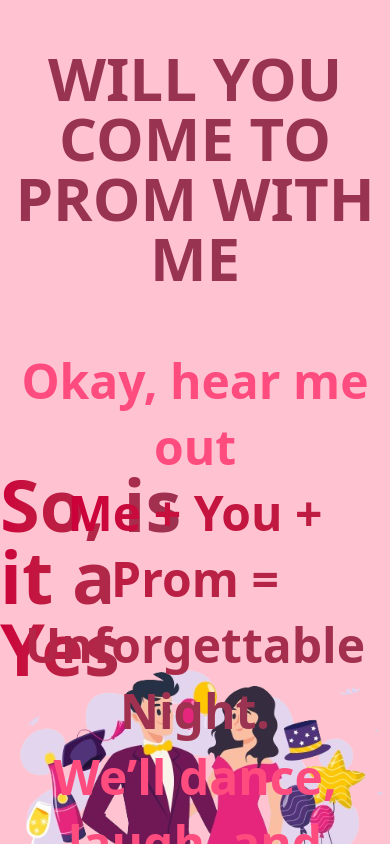
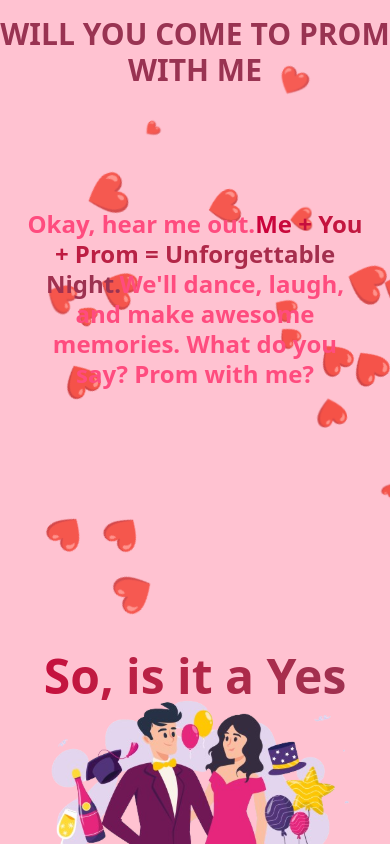
Before and after one commit to Siddesh755/prom, a React (Vite) app in the folder wybmp/: page / in a window 390 px wide. Built offline with nearby package versions, Linux system fonts and the light colour scheme.

Commit message:
feat: Add falling hearts animation and responsive text adjustments in Hero component

```diff
--- a/wybmp/src/components/Hero.jsx
+++ b/wybmp/src/components/Hero.jsx
@@ -1,37 +1,117 @@
+import { useEffect, useState } from "react";
 import TextCursor from "./TextCursor";
 import promsvg from "../assets/prom.svg";
 
+// Heart component with randomized properties
+const FallingHeart = ({ index }) => {
+  // Generate random properties for each heart
+  const size = Math.random() * 30 + 10; // Between 10px and 40px
+  const initialLeft = Math.random() * 100; // Random horizontal position (0-100%)
+  const delay = Math.random() * 5; // Random delay (0-5s)
+  const duration = Math.random() * 10 + 5; // Random animation duration (5-15s)
+  const rotate = Math.random() * 360; // Random rotation
+
+  return (
+    <div
+      className="absolute top-0 text-[#ff4c7f] z-0 opacity-70"
+      style={{
+        left: `${initialLeft}%`,
+        fontSize: `${size}px`,
+        animation: `fall ${duration}s linear ${delay}s infinite`,
+        transform: `rotate(${rotate}deg)`,
+      }}
+    >
+      ❤️
+    </div>
+  );
+};
+
 const Hero = () => {
+  const [hearts, setHearts] = useState([]);
+
+  useEffect(() => {
+    // Create 20 hearts
+    const heartCount = 20;
+    setHearts(Array.from({ length: heartCount }, (_, i) => i));
+
+    // Add falling animation to the global style
+    const styleElement = document.createElement("style");
+    styleElement.textContent = `
+      @keyframes fall {
+        0% {
+          transform: translateY(-5%) rotate(0deg);
+          opacity: 0.8;
+        }
+        50% {
+          transform: translateY(50vh) rotate(180deg);
+          opacity: 0.9;
+        }
+        100% {
+          transform: translateY(100vh) rotate(360deg);
+          opacity: 0.7;
+        }
+      }
+    `;
+    document.head.appendChild(styleElement);
+
+    return () => {
+      document.head.removeChild(styleElement);
+    };
+  }, []);
+
   return (
     <div className="relative h-screen w-full overflow-hidden bg-[#ffc2d1]">
+      {/* Falling Hearts */}
+      {hearts.map((index) => (
+        <FallingHeart key={index} index={index} />
+      ))}
 
       <TextCursor />
 
       {/* Content layer */}
-      <div className="flex justify-center pt-12 z-10 relative">
-        <h1 className="text-6xl text-[#993352] font-extrabold text-center font">
+      <div className="flex justify-center pt-4 sm:pt-6 md:pt-8 lg:pt-12 z-10 relative">
+        <h1 className="text-3xl sm:text-4xl md:text-5xl lg:text-6xl text-[#993352] font-extrabold text-center">
           WILL YOU COME TO PROM WITH ME
         </h1>
       </div>
 
-      <div className="flex justify-center mt-15 px-4 z-10 relative">
-        <p className="text-5xl text-center font-extrabold max-w-8xl text-[#ff4c7f] leading-snug ">
-          Okay, hear me out <br />  <span class="text-transparent bg-clip-text bg-gradient-to-l to-[#cc003a] from-[#993352]">Me + You + Prom = Unforgettable Night.</span>
+      {/* Message paragraph - larger on mobile */}
+      <div className="flex flex-col items-center justify-center h-1/2 px-4 z-10 relative">
+        {/* Mobile view: Larger text, no line breaks, but with gradient */}
+        <p className="md:hidden text-2xl sm:text-3xl text-center font-extrabold text-[#ff4c7f] leading-tight w-full px-2">
+          Okay, hear me out.
+          <span className="text-transparent bg-clip-text bg-gradient-to-l to-[#cc003a] from-[#993352]">
+            Me + You + Prom = Unforgettable Night.
+          </span>
+          We'll dance, laugh, and make awesome memories. What do you say? Prom with me?
+        </p>
+
+        {/* Desktop view: With line breaks */}
+        <p className="hidden md:block text-3xl lg:text-4xl xl:text-5xl text-center font-extrabold max-w-xs sm:max-w-lg md:max-w-2xl lg:max-w-4xl xl:max-w-6xl text-[#ff4c7f] leading-snug">
+          Okay, hear me out <br />
+          <span className="text-transparent bg-clip-text bg-gradient-to-l to-[#cc003a] from-[#993352]">
+            Me + You + Prom = Unforgettable Night.
+          </span>
           <br />
-          We’ll dance, laugh, and make awesome memories.
+          We'll dance, laugh, and make awesome memories.
           <br />
           What do you say? Prom with me?
         </p>
       </div>
 
-      <img
-        className="absolute inset-x-0 bottom-0 w-3xl pointer-events-none"
-        src={promsvg}
-        alt="prom decoration"
-      />
-      <h1 className=" absolute right-50 bottom-40 text-7xl font-extrabold text-transparent  text-border bg-clip-text bg-gradient-to-l to-[#cc003a] from-[#993352]">
+      {/* "So, is it a Yes" text - LARGER on mobile, normal on desktop */}
+      <h1 className="absolute inset-x-0 bottom-36 md:bottom-auto md:right-4 md:left-auto md:right-8 lg:right-16 xl:right-24 md:bottom-20 lg:bottom-32 xl:bottom-40 text-5xl sm:text-5xl md:text-5xl lg:text-6xl xl:text-7xl font-extrabold text-transparent text-border bg-clip-text bg-gradient-to-l to-[#cc003a] from-[#993352] text-center md:text-right z-20">
         So, is it a Yes
       </h1>
+
+      {/* Image - centered on mobile, bottom left on larger screens */}
+      <div className="absolute inset-x-0 bottom-0 flex justify-center md:justify-start md:left-0 w-full z-10">
+        <img
+          className="w-full max-w-xs sm:max-w-sm md:max-w-md lg:max-w-lg pointer-events-none"
+          src={promsvg}
+          alt="prom decoration"
+        />
+      </div>
     </div>
   );
 };
```
